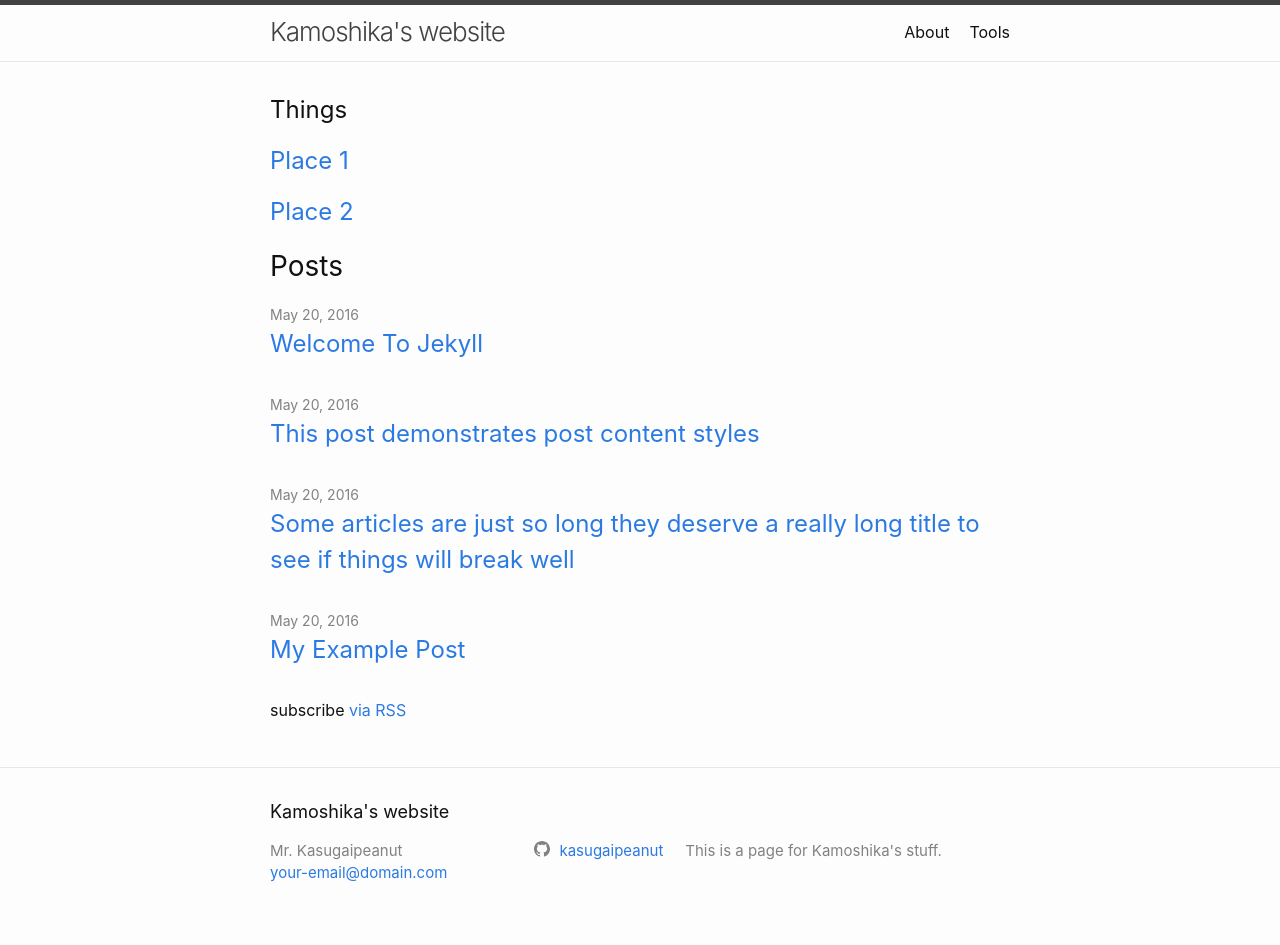
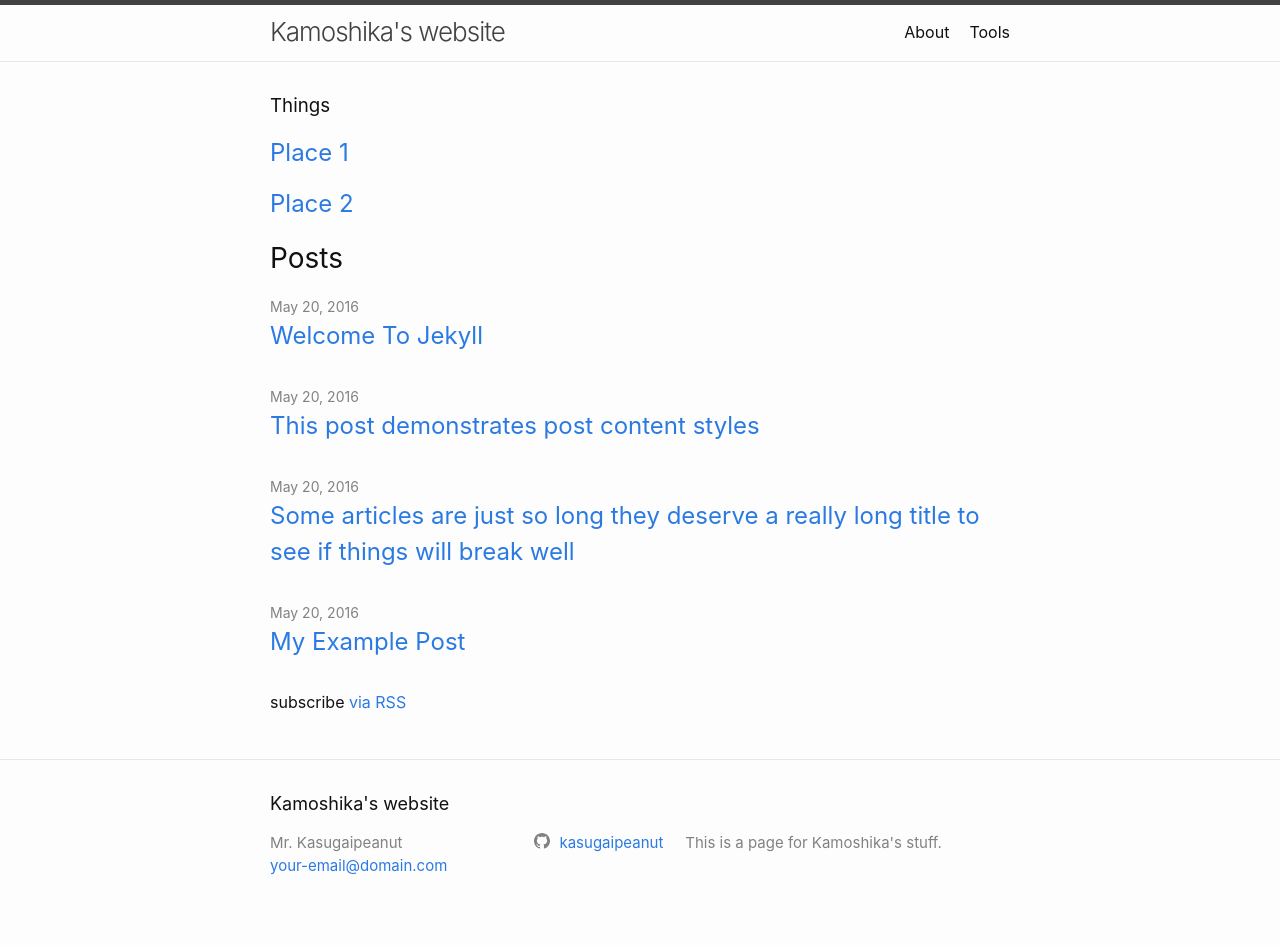
Before and after one commit to kasugaipeanut/basicwebsite, a Jekyll site: the page built from index.md, in a window 1280 px wide. Built offline with Jekyll 4.4.1, drawn with Linux system fonts in a browser that asks for light colours; our own code applies the rules of GitHub Pages for plain Markdown files.

```diff
--- a/index.md
+++ b/index.md
@@ -7,7 +7,7 @@
 #
 layout: home
 ---
-## Things
+### Things
 
 ## [Place 1](https://kasugaipeanut.github.io/photos/)
 
```
